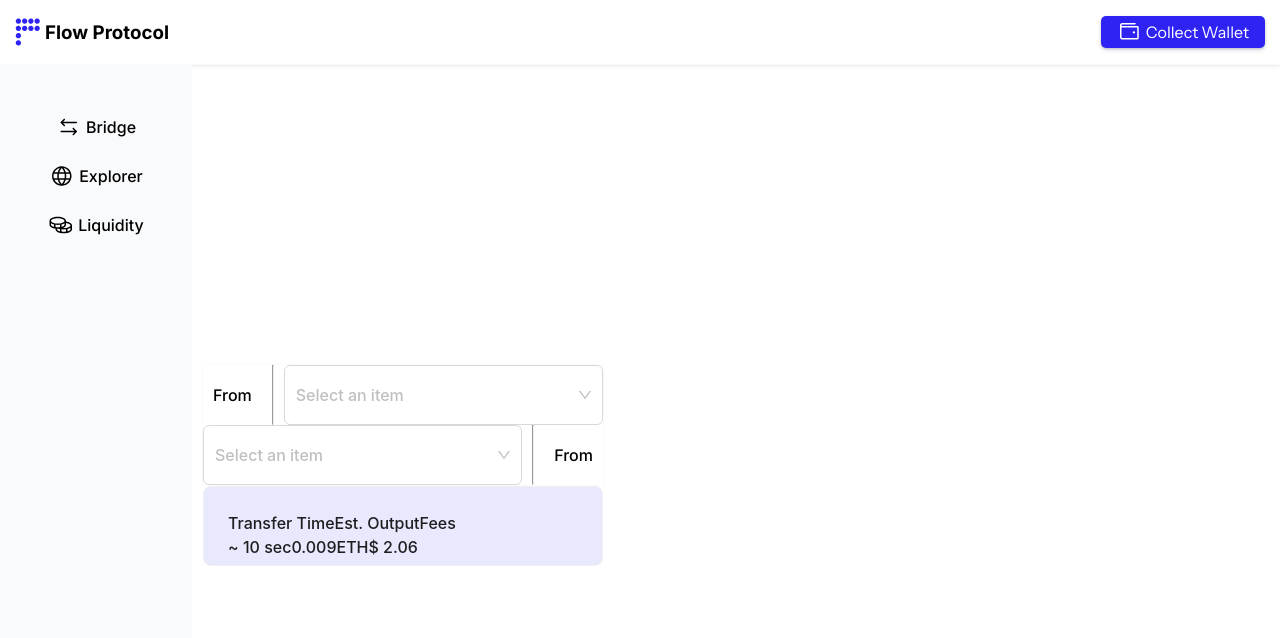
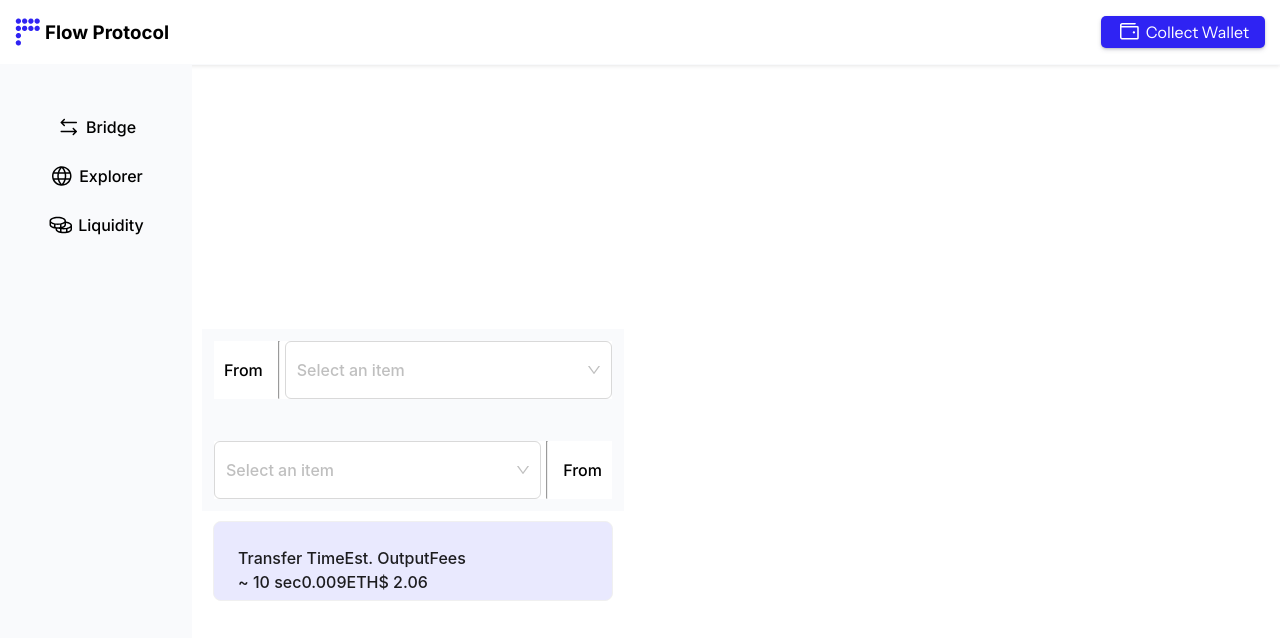
Before and after one commit to madhusmitapalai/flow-protocol-dev, a Next.js app: page / in a window 1280 px wide. Shown: the top 638 px of the page. Built offline with nearby package versions, Linux system fonts and the light colour scheme.

Commit message:
Style update

```diff
--- a/Components/Dashboard.jsx
+++ b/Components/Dashboard.jsx
@@ -28,7 +28,7 @@ const Dashboard = () => {
           <Select
             className={styles.selectOption}
             onChange={handleSelectChange}
-            // style={{ width: "350px", height: "40px" }}
+            style={{ border: "none", boxShadow: "none" }}
             placeholder="Select an item"
           >
             {items.map((item) => (
--- a/Styles/Dashboard.module.css
+++ b/Styles/Dashboard.module.css
@@ -7,51 +7,40 @@
     height: 100vh;
     width: 100%;
 
-
 }
 
 .selectOption {
     height: 100%;
     width: 330px;
-    border: none;
-    background-color: transparent;
+
 
 }
+
+
 
 .groupCard {
     display: flex;
     flex-direction: column;
-    border: 1px solid hsl(0, 0%, 93%);
+    gap: 40px;
+
     background-color: #F9FAFC;
-    border: 0.1px solid #F9FAFC;
+    border: 1px solid #F9FAFC;
+    padding: 10px;
+    margin-bottom: 10px;
+    padding: 10px;
 }
 
 .singleCard {
     width: 400px;
     height: 60px;
     background-color: #ffff;
-
+    border: 1px solid #F9FAFC;
     display: flex;
-    gap: 10px;
+    gap: 5px;
     justify-content: center;
     align-items: center;
 
 }
-
-.ant-select-show-search.ant-select:not(.ant-select-customize-input) .ant-select-selector {
-    cursor: text;
-    width: 100%;
-    height: auto;
-    padding: 5px 11px;
-    border-radius: 5px;
-    margin: 0 0 0 0;
-}
-
-/*
-.ant-select.ant-select-single {
-    font-size: 14px;
-    height: 32px !important;
-} */
 
 .thirdDiv {
     width: 400px;
@@ -67,19 +56,39 @@
 }
 
 .from {
-
     background-color: transparent;
     padding: 10px;
 }
 
-.ant-select .ant-select-outlined {
-    border: none;
-    background-color: transparent;
+
+
+.hr {
+    color: #F9FAFC;
+    background-color: #F9FAFC;
+    width: 0.3px;
+    height: 100%;
 }
 
-.hr {
-    color: hsl(0, 0%, 93%);
-    background-color: hsl(0, 0%, 93%);
-    width: 1px;
-    height: 100%;
+/* Override border for Ant Design Select */
+:where(.css-dev-only-do-not-override-aj88s5).ant-select-outlined.ant-select-single.ant-select-show-arrow .ant-select-selector {
+    border: none !important;
+    border-radius: 0 !important;
+    /* Optionally remove border-radius */
 }
+
+/* Remove box-shadow for Ant Design Select */
+:where(.css-dev-only-do-not-override-aj88s5).ant-select-outlined.ant-select-single.ant-select-show-arrow .ant-select-selector {
+    box-shadow: none !important;
+    /* Optionally remove box-shadow */
+}
+
+/* Optional: Adjust placeholder color */
+.ant-select-selection-placeholder {
+    color: #999;
+    /* Change placeholder color */
+}
+
+.ant-select-selector {
+    border: none !important;
+    box-shadow: none !important;
+}
--- a/app/globals.css
+++ b/app/globals.css
@@ -1,4 +1,5 @@
 @import url('https://fonts.googleapis.com/css2?family=Instrument+Sans:ital,wght@0,400..700;1,400..700&display=swap');
+/* @import "antd/dist/antd.css"; */
 
 *, *::after, *::before {
   margin: 0;
--- a/app/layout.js
+++ b/app/layout.js
@@ -1,5 +1,5 @@
 import { Inter } from "next/font/google";
-// import "antd/dist/antd.css";
+
 import "./globals.css";
 // import { AntdRegistry } from "@ant-design/nextjs-registry";
 import Topbar from "@/Components/Topbar";
```
